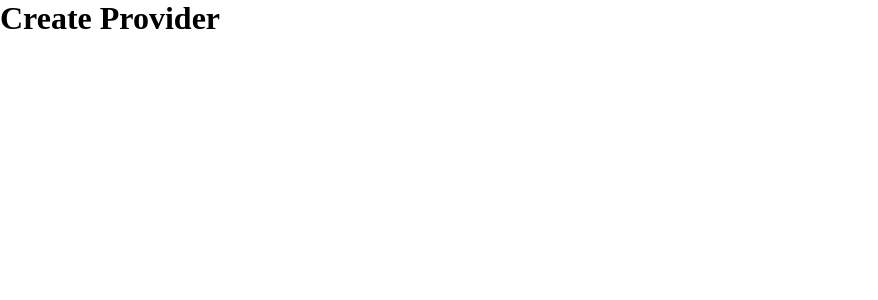
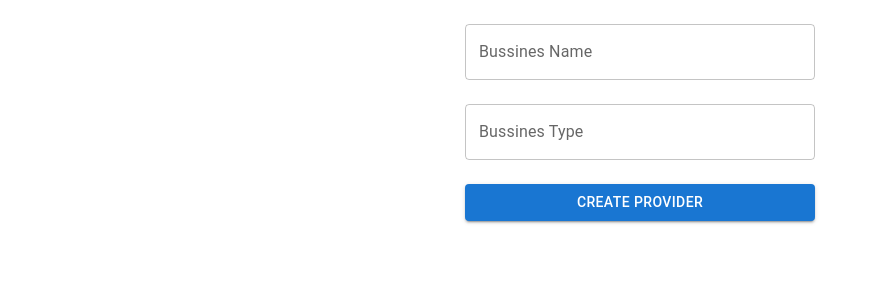
Before and after one commit to SandraCDT15/js-exercises, a Next.js app in the folder weekFive/task-mgmt-ssr/: page /provider/create in a window 1280 px wide. Shown: the top 300 px of the page, without its empty margins (0-878 px from the left). Built offline with nearby package versions, Linux system fonts and the light colour scheme.

Commit message:
Make submit button for forms a reutilizable component. Create the base form for adding a provider

```diff
--- a/weekFive/task-mgmt-ssr/src/_lib/api.js
+++ b/weekFive/task-mgmt-ssr/src/_lib/api.js
@@ -48,3 +48,24 @@ export async function getProducts() {
   const products = await response.json();
   return products.data;
 }
+
+export async function createProvider({ bussinesName, bussinesType }) {
+  const response = await fetch(
+    "https://bapi.suajam.com/arteukimil/api/v1/inventory/supplier",
+    {
+      method: "POST",
+      headers: { "Content-Type": "application/json" },
+      body: JSON.stringify({
+        bussinesName,
+        bussinesType,
+        email: "sandragullit@gmail.com",
+      }),
+    }
+  );
+
+  if (!response.ok) {
+    throw new Error("There was a problem adding the provider");
+  }
+
+  return response.json();
+}
--- a/weekFive/task-mgmt-ssr/src/app/provider/create/page.js
+++ b/weekFive/task-mgmt-ssr/src/app/provider/create/page.js
@@ -1,8 +1,68 @@
+"use client";
+
+import { createProvider } from "@/_lib/api";
+import FormButton from "@/components/FormButton";
+import NameInput from "@/components/NameInput";
+import { Box, Button } from "@mui/material";
+import { useState } from "react";
+
 const CreateProvider = () => {
+  const [formData, setFormData] = useState({
+    bussinesName: "",
+    bussinesType: undefined,
+  });
+
+  const handleChange = (e) => {
+    setFormData({
+      ...formData,
+      [e.target.name]: e.target.value,
+    });
+  };
+
+  const handleSubmit = async (e) => {
+    e.preventDefault();
+
+    if (formData.bussinesName.length === 0) {
+      console.error("Bussines name can´t be empty");
+      return;
+    }
+
+    if (formData.bussinesType != 1 && formData.bussinesType != 2) {
+      console.error("Bussines type can only be 1 or 2");
+      return;
+    }
+
+    try {
+      const result = await createProvider(formData);
+      console.log("Provider created", result);
+    } catch (err) {
+      console.error(err.message);
+    }
+  };
+
   return (
-    <div>
-      <h1>Create Provider</h1>
-    </div>
+    <Box
+      component="form"
+      noValidate
+      onSubmit={handleSubmit}
+      sx={{ display: "flex", flexDirection: "column", alignItems: "center" }}
+    >
+      <NameInput
+        id="bussines-name"
+        name="bussinesName"
+        placeholder="Bussines Name"
+        value={FormData.bussinesName}
+        onChange={handleChange}
+      />
+      <NameInput
+        id="bussines-type"
+        name="bussinesType"
+        placeholder="Bussines Type"
+        value={formData.bussinesType}
+        onChange={handleChange}
+      />
+      <FormButton text="Create Provider" />
+    </Box>
   );
 };
 
--- /dev/null
+++ b/weekFive/task-mgmt-ssr/src/components/FormButton.jsx
@@ -0,0 +1,15 @@
+import { Button } from "@mui/material";
+
+const FormButton = ({ text }) => {
+  return (
+    <Button
+      type="submit"
+      variant="contained"
+      sx={{ width: { xs: 250, md: 300, lg: 350 }, marginTop: 3 }}
+    >
+      {text}
+    </Button>
+  );
+};
+
+export default FormButton;
```
Also changed, not shown: weekFive/task-mgmt-ssr/src/app/login/page.js (+3 -8 lines), weekFive/task-mgmt-ssr/src/app/register/page.js (+3 -8 lines).
